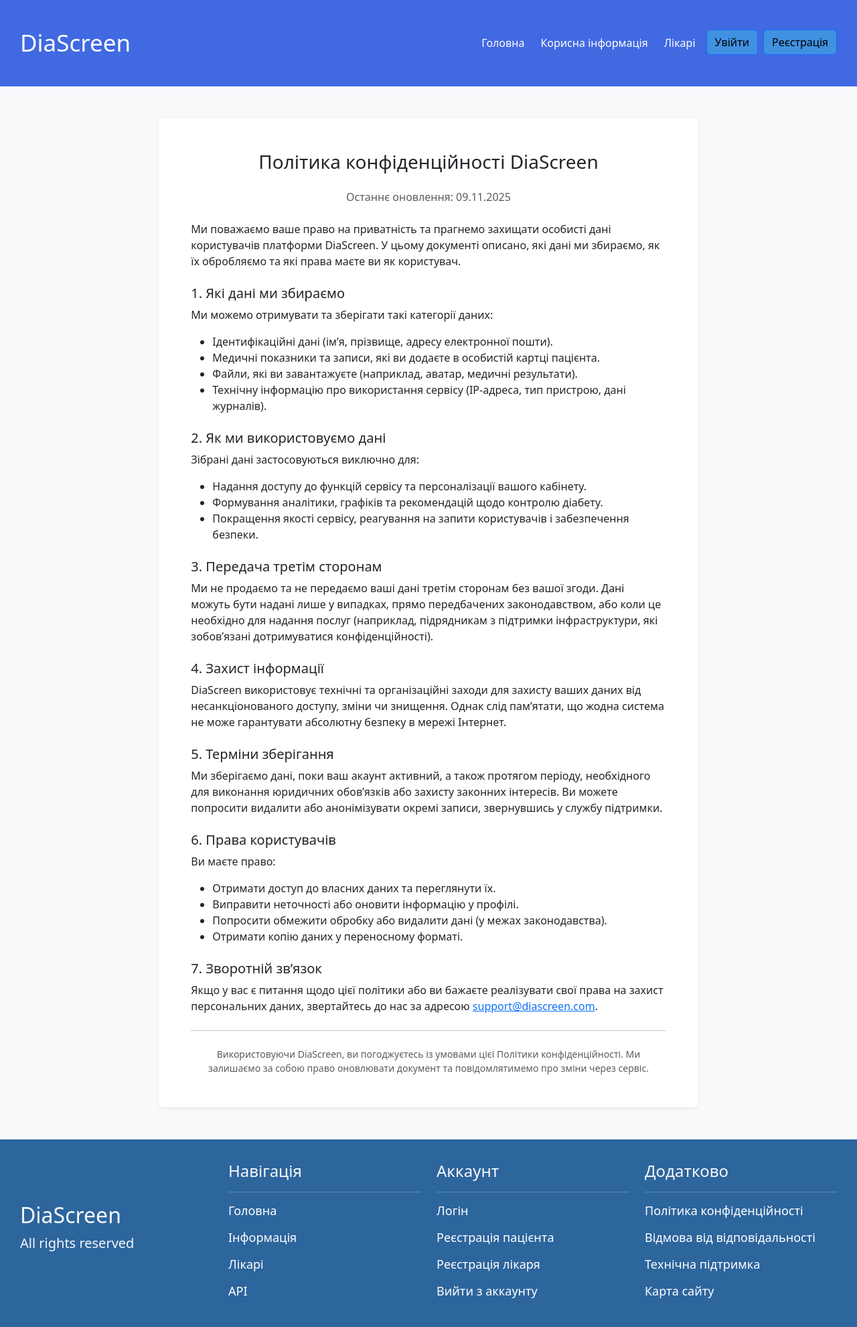
After one commit to danissimo9949/DiaScreenRAG_Main, a Django app: page /privacy-policy/ in a window 1280 px wide. The commit adds this page. Shown: the whole page at 67% size. Run offline with Django 5.2, Linux system fonts and the light colour scheme; some libraries are stand-ins or nearby versions.

Commit message:
Add reset password functions with forms and views

```diff
--- a/DiaScreen/templates/auth/login-form.html
+++ b/DiaScreen/templates/auth/login-form.html
@@ -51,8 +51,11 @@
 
       <div class="text-center mt-3">
         <a href="{% url 'register' %}">Зарегистрироваться</a> |
-        <a href="#">Забыли пароль?</a>
+        <a href="{% url 'password_reset' %}">Забули пароль?</a>
       </div>
+      <p class="text-center text-muted small mt-3">
+        Я погоджуюсь з <a href="{% url 'privacy_policy' %}">політикою конфіденційності</a> DiaScreen.
+      </p>
     </div>
   </div>
 </div>
--- /dev/null
+++ b/DiaScreen/templates/auth/password_reset_subject.txt
@@ -0,0 +1 @@
+Відновлення пароля на DiaScreen
--- a/DiaScreen/templates/partials/_footer.html
+++ b/DiaScreen/templates/partials/_footer.html
@@ -25,7 +25,7 @@
             </div>
             <div class="col-md-3">
                 <h3 class="fs-4 mt-2">Додатково</h3><hr>
-                <p><a class="footer__link" href="#">Політика конфіденційності</a></p>
+                <p><a class="footer__link" href="{% url 'privacy_policy' %}">Політика конфіденційності</a></p>
                 <p><a class="footer__link" href="#">Відмова від відповідальності</a></p>
                 <p><a class="footer__link" href="#">Технічна підтримка</a></p>
                 <p><a class="footer__link" href="#">Карта сайту</a></p>
--- /dev/null
+++ b/DiaScreen/templates/privacy_policy.html
@@ -0,0 +1,83 @@
+{% extends "base.html" %}
+
+{% block title %}Політика конфіденційності{% endblock %}
+
+{% block content %}
+<section class="py-5 bg-light">
+    <div class="container">
+        <div class="row justify-content-center">
+            <div class="col-lg-10 col-xl-8">
+                <div class="card shadow-sm border-0">
+                    <div class="card-body p-4 p-lg-5">
+                        <h1 class="h3 mb-4 text-center">Політика конфіденційності DiaScreen</h1>
+                        <p class="text-muted mb-4 text-center">
+                            Останнє оновлення: {% now "d.m.Y" %}
+                        </p>
+
+                        <p>
+                            Ми поважаємо ваше право на приватність та прагнемо захищати особисті дані користувачів платформи DiaScreen.
+                            У цьому документі описано, які дані ми збираємо, як їх обробляємо та які права маєте ви як користувач.
+                        </p>
+
+                        <h2 class="h5 mt-4">1. Які дані ми збираємо</h2>
+                        <p>Ми можемо отримувати та зберігати такі категорії даних:</p>
+                        <ul>
+                            <li>Ідентифікаційні дані (ім’я, прізвище, адресу електронної пошти).</li>
+                            <li>Медичні показники та записи, які ви додаєте в особистій картці пацієнта.</li>
+                            <li>Файли, які ви завантажуєте (наприклад, аватар, медичні результати).</li>
+                            <li>Технічну інформацію про використання сервісу (IP-адреса, тип пристрою, дані журналів).</li>
+                        </ul>
+
+                        <h2 class="h5 mt-4">2. Як ми використовуємо дані</h2>
+                        <p>Зібрані дані застосовуються виключно для:</p>
+                        <ul>
+                            <li>Надання доступу до функцій сервісу та персоналізації вашого кабінету.</li>
+                            <li>Формування аналітики, графіків та рекомендацій щодо контролю діабету.</li>
+                            <li>Покращення якості сервісу, реагування на запити користувачів і забезпечення безпеки.</li>
+                        </ul>
+
+                        <h2 class="h5 mt-4">3. Передача третім сторонам</h2>
+                        <p>
+                            Ми не продаємо та не передаємо ваші дані третім сторонам без вашої згоди.
+                            Дані можуть бути надані лише у випадках, прямо передбачених законодавством, або коли це необхідно для надання послуг (наприклад, підрядникам з підтримки інфраструктури, які зобов’язані дотримуватися конфіденційності).
+                        </p>
+
+                        <h2 class="h5 mt-4">4. Захист інформації</h2>
+                        <p>
+                            DiaScreen використовує технічні та організаційні заходи для захисту ваших даних від несанкціонованого доступу, зміни чи знищення.
+                            Однак слід пам’ятати, що жодна система не може гарантувати абсолютну безпеку в мережі Інтернет.
+                        </p>
+
+                        <h2 class="h5 mt-4">5. Терміни зберігання</h2>
+                        <p>
+                            Ми зберігаємо дані, поки ваш акаунт активний, а також протягом періоду, необхідного для виконання юридичних обов’язків або захисту законних інтересів.
+                            Ви можете попросити видалити або анонімізувати окремі записи, звернувшись у службу підтримки.
+                        </p>
+
+                        <h2 class="h5 mt-4">6. Права користувачів</h2>
+                        <p>Ви маєте право:</p>
+                        <ul>
+                            <li>Отримати доступ до власних даних та переглянути їх.</li>
+                            <li>Виправити неточності або оновити інформацію у профілі.</li>
+                            <li>Попросити обмежити обробку або видалити дані (у межах законодавства).</li>
+                            <li>Отримати копію даних у переносному форматі.</li>
+                        </ul>
+
+                        <h2 class="h5 mt-4">7. Зворотній зв’язок</h2>
+                        <p>
+                            Якщо у вас є питання щодо цієї політики або ви бажаєте реалізувати свої права на захист персональних даних,
+                            звертайтесь до нас за адресою <a href="mailto:support@diascreen.com">support@diascreen.com</a>.
+                        </p>
+
+                        <hr class="my-4">
+                        <p class="small text-muted text-center mb-0">
+                            Використовуючи DiaScreen, ви погоджуєтесь із умовами цієї Політики конфіденційності.
+                            Ми залишаємо за собою право оновлювати документ та повідомлятимемо про зміни через сервіс.
+                        </p>
+                    </div>
+                </div>
+            </div>
+        </div>
+    </div>
+</section>
+{% endblock %}
--- a/DiaScreen/user_auth/urls.py
+++ b/DiaScreen/user_auth/urls.py
@@ -1,18 +1,56 @@
-from django.urls import path
+from django.contrib.auth import views as auth_views
+from django.urls import path, reverse_lazy
 from .views import (
     home,
     login_view,
+    privacy_policy,
     register_view,
     logout_view,
     profile_view,
     profile_edit,
 )
+from .forms import StyledPasswordResetForm, StyledSetPasswordForm
 
 urlpatterns = [
     path('', home, name='home'),
     path('login/', login_view, name='login'),
+    path('privacy-policy/', privacy_policy, name='privacy_policy'),
     path('register/', register_view, name='register'),
     path('logout/', logout_view, name='logout'),
     path('profile/', profile_view, name='profile'),
     path('profile/edit/', profile_edit, name='profile_edit'),
+    path(
+        'password-reset/',
+        auth_views.PasswordResetView.as_view(
+            form_class=StyledPasswordResetForm,
+            template_name='auth/password_reset_form.html',
+            email_template_name='auth/password_reset_email.html',
+            subject_template_name='auth/password_reset_subject.txt',
+            success_url=reverse_lazy('password_reset_done'),
+        ),
+        name='password_reset',
+    ),
+    path(
+        'password-reset/done/',
+        auth_views.PasswordResetDoneView.as_view(
+            template_name='auth/password_reset_done.html'
+        ),
+        name='password_reset_done',
+    ),
+    path(
+        'reset/<uidb64>/<token>/',
+        auth_views.PasswordResetConfirmView.as_view(
+            form_class=StyledSetPasswordForm,
+            template_name='auth/password_reset_confirm.html',
+            success_url=reverse_lazy('password_reset_complete'),
+        ),
+        name='password_reset_confirm',
+    ),
+    path(
+        'reset/done/',
+        auth_views.PasswordResetCompleteView.as_view(
+            template_name='auth/password_reset_complete.html'
+        ),
+        name='password_reset_complete',
+    ),
 ]
--- a/DiaScreen/user_auth/views.py
+++ b/DiaScreen/user_auth/views.py
@@ -10,10 +10,11 @@ def home(request):
     return render(request, 'auth/home.html')
 
 
+def privacy_policy(request):
+    return render(request, 'privacy_policy.html')
+
+
 def login_view(request):
-    """
-    Перегляд для входу користувача.
-    """
     if request.user.is_authenticated:
         return redirect('home')
 
@@ -33,9 +34,6 @@ def login_view(request):
 
 
 def register_view(request):
-    """
-    Перегляд для реєстрації нового користувача.
-    """
     if request.user.is_authenticated:
         return redirect('home')
 
```
Also changed, not shown: DiaScreen/DiaScreen/settings.py (+9 -0 lines), DiaScreen/templates/auth/password_reset_complete.html (added, +23 -0 lines), DiaScreen/templates/auth/password_reset_confirm.html (added, +56 -0 lines), DiaScreen/templates/auth/password_reset_done.html (added, +24 -0 lines), DiaScreen/templates/auth/password_reset_email.html (added, +13 -0 lines), DiaScreen/templates/auth/password_reset_form.html (added, +43 -0 lines), DiaScreen/user_auth/forms.py (+37 -1 lines).
